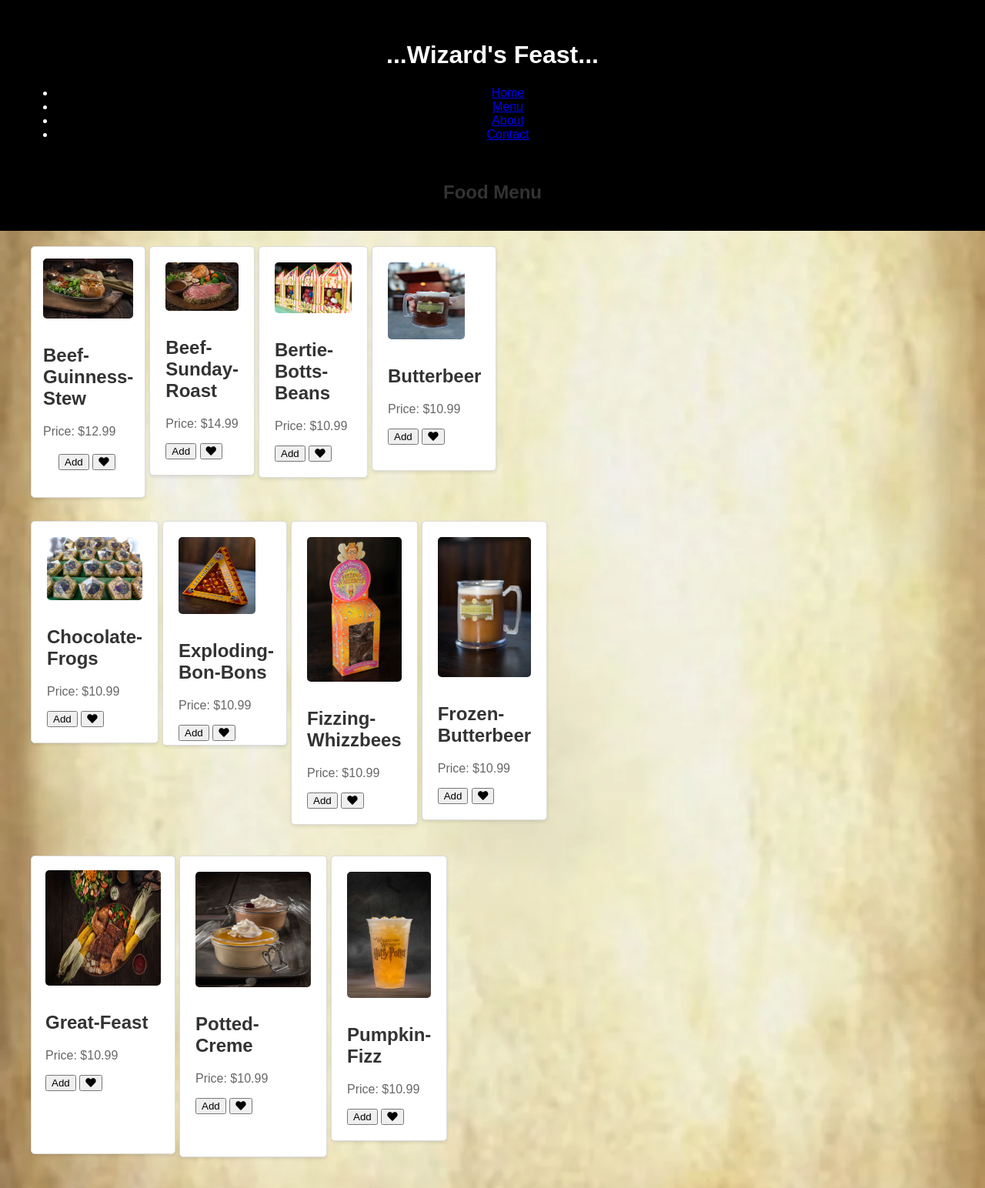
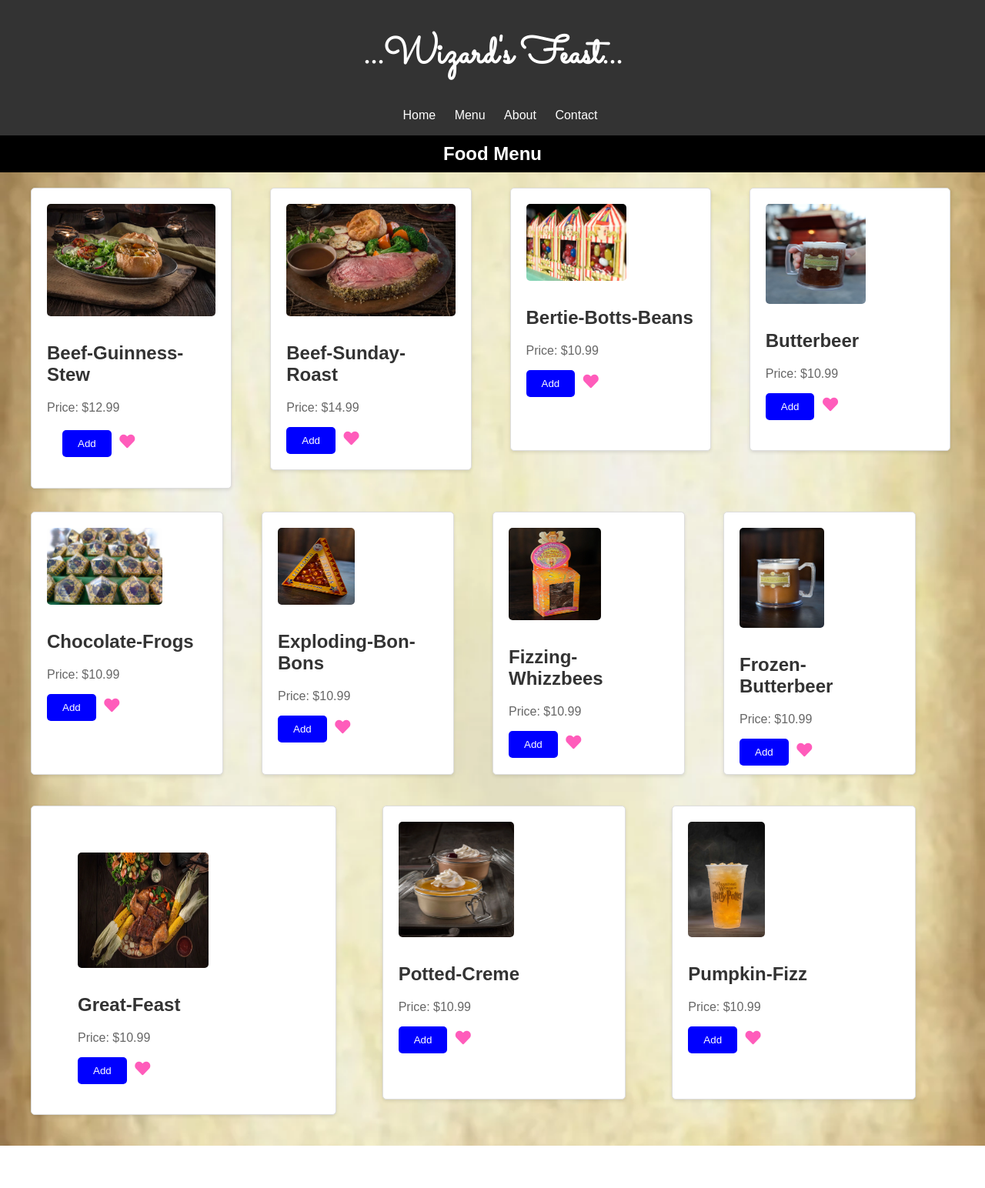
Before and after one commit to asthajaiswal312/Dumbledore-Dumplings, a PHP site: page /index1.html in a window 1280 px wide. Shown: the whole page at 77% size. After the commit the page ends 1489 px from the top, so only its background shows below. Run offline with PHP 8.4, Linux system fonts and the light colour scheme; some web fonts are replaced.

Commit message:
Update style2.css

```diff
--- a/style2.css
+++ b/style2.css
@@ -5,20 +5,96 @@ body {
     /* background-color: #777474; */
     background-image: url(./images/background2.webp);
     background-size:contain;
-    background-repeat: no-repeat;
+    background-repeat: repeat;
     background-size: 100%;
 
 }
+.blue_btn {
+    background-color: blue; /* Set background color to blue */
+    color: white; /* Set text color to white */
+    padding: 10px 20px; /* Add padding to the button */
+    border: none; /* Remove button border */
+    border-radius: 5px; /* Add border radius for rounded corners */
+    cursor: pointer; /* Change cursor to pointer on hover */
+}
 
-header {
+.blue_btn:hover {
+    background-color: darkblue; /* Change background color on hover */
+}
+.heart-button {
+    background-color: transparent;
+    cursor: pointer;
+    font-size: 20px;
+    color: #ff5cbb; /* Pink color for heart */
+     border: none;
+
+}
+
+
+.heart-button:hover {
+    color: #ff0059; /* Darker pink color on hover */
+}
+
+
+.logo {
+    font-size: 24px;
+}
+
+/* Style for the navigation */
+.nav ul {
+    list-style-type: none; /* Remove bullet points */
+}
+
+.nav ul li {
+    display: inline; /* Display list items inline */
+    margin-right: 20px; /* Add margin between list items */
+}
+
+.nav ul li a {
+    color: #fff; /* Text color for links */
+    text-decoration: none; /* Remove underline */
+    transition: color 0.3s; /* Smooth transition for color change */
+}
+
+/* Hover effect for links */
+.nav ul li a:hover {
+    color: #ffd700; /* Change text color on hover */
+}
+
+
+/* Update font for the logo */
+.logo {
+    font-family: 'Sacramento', cursive; /* Use Sacramento font */
+    font-size: 50px; /* Adjust font size */
+}
+
+.sacramento-regular {
+    font-family: "Sacramento", cursive;
+    font-weight: 400;
+    font-style: normal;
+    /* font-size: 50px; */
+  }
+
+/* Update styles for the header */
+.header {
+    background-color: #333; /* Dark background color */
+    color: #fff; /* Text color */
+    padding: 1px 0; /* Padding top and bottom */
+    text-align: center; /* Center-align text */
+}
+
+
+
+header h2{
     background-color: #000000;
-    color: #fff;
+     color: #fff;
     text-align: center;
-    padding: 1em;
+    padding: 10px;
+    margin-top: 0px;
 }
 
 section {
-    max-width: 400px;
+    /* max-width: 600px; */
     margin: 20px;
 
 }
@@ -30,12 +106,14 @@ section {
     flex: 1;
     border: 1px solid #ddd;
     margin-bottom: 10px;
-    padding: 15px;
+    padding: 20px;
     background-color: #fff;
     border-radius: 5px;
     box-shadow: 0 2px 4px rgba(0, 0, 0, 0.1);
-    margin-right: 5px;
+    margin-right: 50px;
     height: 25%;
+    width:200px;
+
 
 }
 .menu-item2{
@@ -46,7 +124,7 @@ section {
     background-color: #fff;
     border-radius: 5px;
     box-shadow: 0 2px 4px rgba(0, 0, 0, 0.1);
-    margin-right: 5px;
+    margin-right: 50px;
     height: 50%;
 }
 .menu-item3{
@@ -57,8 +135,8 @@ section {
     background-color: #fff;
     border-radius: 5px;
     box-shadow: 0 2px 4px rgba(0, 0, 0, 0.1);
-    margin-right: 5px;
-    height: 50%;
+    margin-right: 50px;
+    height: 300px;
 }
 .menu-item4{
     flex: 1;
@@ -69,8 +147,8 @@ section {
     border-radius: 5px;
     box-shadow: 0 2px 4px rgba(0, 0, 0, 0.1);
     margin-right: 5px;
-    height: 250px;
-    width: 120px;
+    height: 300px;
+    width: 300px;
 
 }
 .menu-item5{
@@ -81,8 +159,9 @@ section {
     background-color: #fff;
     border-radius: 5px;
     box-shadow: 0 2px 4px rgba(0, 0, 0, 0.1);
-    margin-right: 5px;
-    height: 50%;
+    margin-right: 50px;
+    height: 300px;
+    width: 80px;
 }
 .menu-item6{
     flex: 1;
@@ -92,8 +171,8 @@ section {
     background-color: #fff;
     border-radius: 5px;
     box-shadow: 0 2px 4px rgba(0, 0, 0, 0.1);
-    margin-right: 5px;
-    height: 250px;
+    margin-right: 50px;
+    height: 300px;
     width: 120px;
 }
 .menu-item7{
@@ -104,8 +183,8 @@ section {
     background-color: #fff;
     border-radius: 5px;
     box-shadow: 0 2px 4px rgba(0, 0, 0, 0.1);
-    margin-right: 5px;
-    height: 50%;
+    margin-right: 50px;
+    height: 300px;
 }
 .menu-item8{
     flex: 1;
@@ -115,8 +194,8 @@ section {
     background-color: #fff;
     border-radius: 5px;
     box-shadow: 0 2px 4px rgba(0, 0, 0, 0.1);
-    margin-right: 5px;
-    height: 50%;
+    margin-right: 50px;
+    height: 300px;
 }
 .menu-item9{
     flex:1;
@@ -126,8 +205,9 @@ section {
     background-color: #fff;
     border-radius: 5px;
     box-shadow: 0 2px 4px rgba(0, 0, 0, 0.1);
-    margin-right: 5px;
-    height: 350px;
+    margin-right: 60px;
+    height: 280px;
+    width: 150px;
 }
 .menu-item10{
     flex: 1;
@@ -137,8 +217,9 @@ section {
     background-color: #fff;
     border-radius: 5px;
     box-shadow: 0 2px 4px rgba(0, 0, 0, 0.1);
-    margin-right: 5px;
-    height: 350px;
+    margin-right: 60px;
+    height: 340px;
+    width: auto;
 }
 .menu-item11{
     flex: 1;
@@ -148,8 +229,8 @@ section {
     background-color: #fff;
     border-radius: 5px;
     box-shadow: 0 2px 4px rgba(0, 0, 0, 0.1);
-    margin-right: 5px;
-    height: 50%;
+    margin-right: 50px;
+    height: 340px;
 }
 .menu-item1 img{
     max-width: 100%;
@@ -165,23 +246,24 @@ section {
 }
 .menu-item3 img{
     /* max-width: 100%; */
-    height: 100%;
+    height: 100px;
     border-radius: 5px;
     margin-bottom: 10px;
-    width: 100px;
+    width: 130px;
 }
 .menu-item4 img{
     /* max-width: 100%; */
-    height:100px;
+    height:130px;
     border-radius: 5px;
     margin-bottom: 10px;
-    width: 100px;
+    width: 130px;
 }
 .menu-item5 img{
-    max-width: 100%;
-    height: auto;
+    /* max-width: 100%; */
+    height: 100px;
     border-radius: 5px;
     margin-bottom: 10px;
+    width: 150px;
 }
 .menu-item6 img{
      /* max-width: 100%;  */
@@ -191,23 +273,25 @@ section {
     width:100px;
 }
 .menu-item7 img{
-    max-width: 100%;
-    height: auto;
+    /* max-width: 100%; */
+    height: 120px;
     border-radius: 5px;
     margin-bottom: 10px;
+    width: 120px;
 }
 .menu-item8 img{
-    max-width: 100%;
-    height: auto;
+    /* max-width: 100%; */
+    height: 130px;
     border-radius: 5px;
     margin-bottom: 10px;
+    width: 110px;
 }
 .menu-item9 img{
     /* max-width: 100%; */
     height: 150px;
     border-radius: 5px;
     margin-bottom: 10px;
-    width: 150px;
+    width: 170px;
 
 }
 .menu-item10 img{
@@ -218,10 +302,11 @@ section {
     width:150px;
 }
 .menu-item11 img{
-    max-width: 100%;
-    height: auto;
+    /* max-width: 100%; */
+    height: 150px;
     border-radius: 5px;
     margin-bottom: 10px;
+    width: auto;
 }
 
 
```
